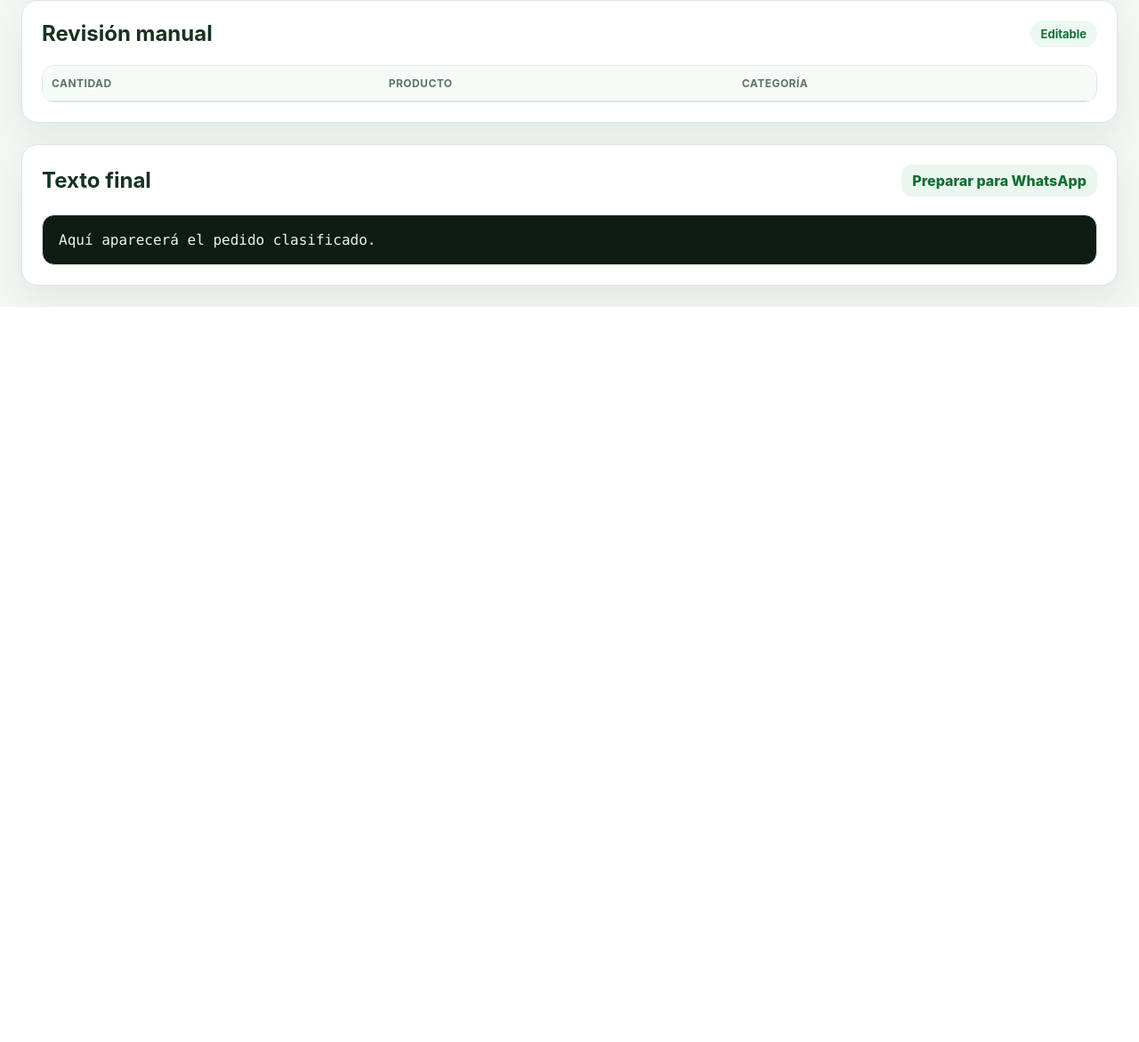
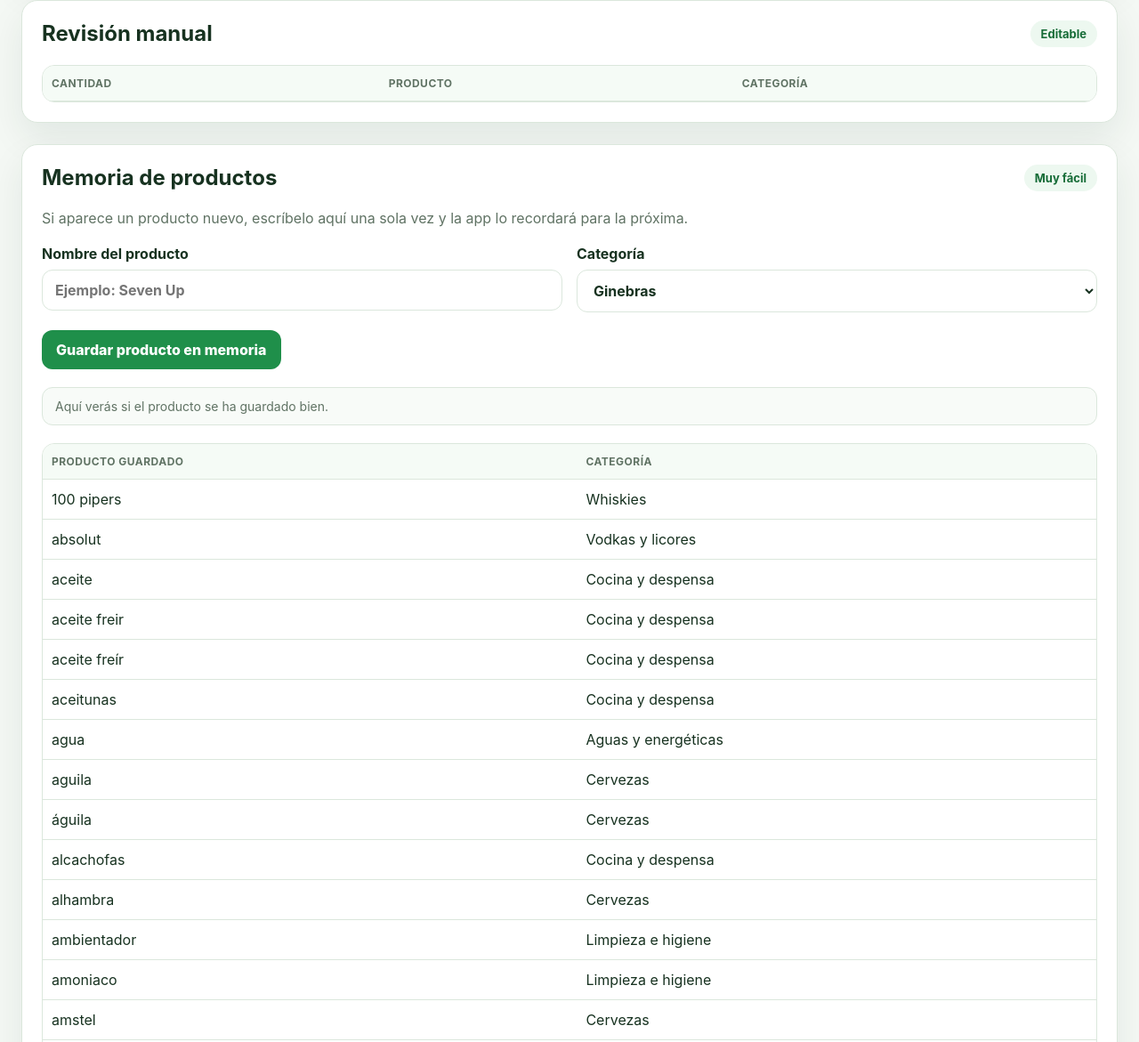
Before and after one commit to juraviza/compositor-express, a website: page clasificador-pedidos-app/index.html in a window 1280 px wide. Shown: the part 1287-2458 px from the top of the page at 89% size. Before the commit the page ends 1632 px from the top, so only its background shows below. Drawn offline with Linux system fonts and the light colour scheme.

Commit message:
Añadir memoria editable simple a CANI-APP

```diff
--- a/clasificador-pedidos-app/app.js
+++ b/clasificador-pedidos-app/app.js
@@ -2,7 +2,7 @@ const CATEGORY_OPTIONS = [
   'Ginebras', 'Rones', 'Whiskies', 'Vodkas y licores', 'Refrescos', 'Cervezas', 'Aguas y energéticas', 'Vinos y vermut', 'Cocina y despensa', 'Limpieza e higiene', 'Otros'
 ];
 
-const PRODUCT_MEMORY = {
+const DEFAULT_PRODUCT_MEMORY = {
   'beefeater': 'Ginebras',
   'larios': 'Ginebras',
   'larios 12': 'Ginebras',
@@ -183,6 +183,9 @@ const KEYWORDS = [
   { category: 'Limpieza e higiene', terms: ['lejia', 'lejía', 'amoniaco', 'friegasuelos', 'detergente', 'lavavajillas', 'fairy', 'mistol', 'desengrasante', 'limpiacristales', 'papel higienico', 'papel higiénico', 'papel cocina', 'servilleta', 'bayeta', 'estropajo', 'guante', 'gel de manos', 'jabon de manos', 'jabón de manos', 'gel hidroalcoholico', 'gel hidroalcohólico', 'ambientador', 'secamanos'] },
 ];
 
+const PRODUCT_MEMORY_STORAGE_KEY = 'caniapp-product-memory-v1';
+const PRODUCT_MEMORY = loadProductMemory();
+
 const state = {
   items: [],
   issues: [],
@@ -210,9 +213,15 @@ const els = {
   linesBadge: document.getElementById('linesBadge'),
   categoriesBadge: document.getElementById('categoriesBadge'),
   productsBadge: document.getElementById('productsBadge'),
+  memoryProductInput: document.getElementById('memoryProductInput'),
+  memoryCategoryInput: document.getElementById('memoryCategoryInput'),
+  saveMemoryBtn: document.getElementById('saveMemoryBtn'),
+  memoryStatus: document.getElementById('memoryStatus'),
+  memoryTableBody: document.getElementById('memoryTableBody'),
 };
 
 bindEvents();
+setupMemoryEditor();
 classify();
 
 function bindEvents() {
@@ -223,6 +232,7 @@ function bindEvents() {
   els.txtFileInput.addEventListener('change', importTxtFile);
   els.imageInput.addEventListener('change', handleImageSelected);
   els.ocrBtn.addEventListener('click', runOCRFromSelectedImage);
+  els.saveMemoryBtn.addEventListener('click', saveMemoryProduct);
 }
 
 function importTxtFile(event) {
@@ -338,6 +348,7 @@ function renderAll() {
   renderTable();
   renderOutput();
   renderStats();
+  renderMemoryTable();
 }
 
 function renderIssues() {
@@ -481,6 +492,50 @@ function copyOutput() {
   navigator.clipboard.writeText(state.lastOutput);
 }
 
+function setupMemoryEditor() {
+  els.memoryCategoryInput.innerHTML = CATEGORY_OPTIONS
+    .filter((option) => option !== 'Otros')
+    .map((option) => `<option value="${escapeAttr(option)}">${escapeHtml(option)}</option>`)
+    .join('');
+  renderMemoryTable();
+}
+
+function saveMemoryProduct() {
+  const product = normalizeProduct(els.memoryProductInput.value).toLowerCase();
+  const category = els.memoryCategoryInput.value;
+
+  if (!product) {
+    els.memoryStatus.textContent = 'Escribe primero el nombre del producto.';
+    return;
+  }
+
+  PRODUCT_MEMORY[product] = category;
+  localStorage.setItem(PRODUCT_MEMORY_STORAGE_KEY, JSON.stringify(PRODUCT_MEMORY));
+  els.memoryProductInput.value = '';
+  els.memoryStatus.textContent = `Guardado: ${product} → ${category}`;
+  renderMemoryTable();
+  classify();
+}
+
+function renderMemoryTable() {
+  const entries = Object.entries(PRODUCT_MEMORY).sort((a, b) => a[0].localeCompare(b[0], 'es'));
+  els.memoryTableBody.innerHTML = entries.map(([product, category]) => `
+    <tr>
+      <td>${escapeHtml(product)}</td>
+      <td>${escapeHtml(category)}</td>
+    </tr>
+  `).join('');
+}
+
+function loadProductMemory() {
+  try {
+    const saved = JSON.parse(localStorage.getItem(PRODUCT_MEMORY_STORAGE_KEY) || '{}');
+    return { ...DEFAULT_PRODUCT_MEMORY, ...saved };
+  } catch {
+    return { ...DEFAULT_PRODUCT_MEMORY };
+  }
+}
+
 function escapeHtml(str) {
   return String(str)
     .replace(/&/g, '&amp;')
--- a/clasificador-pedidos-app/index.html
+++ b/clasificador-pedidos-app/index.html
@@ -90,6 +90,39 @@
 
       <section class="panel stack gap-lg full-width">
         <div class="section-title-row">
+          <h2>Memoria de productos</h2>
+          <span class="badge">Muy fácil</span>
+        </div>
+        <p class="helper-text">Si aparece un producto nuevo, escríbelo aquí una sola vez y la app lo recordará para la próxima.</p>
+        <div class="memory-form-grid">
+          <label>
+            Nombre del producto
+            <input id="memoryProductInput" type="text" placeholder="Ejemplo: Seven Up" />
+          </label>
+          <label>
+            Categoría
+            <select id="memoryCategoryInput"></select>
+          </label>
+        </div>
+        <div class="actions-wrap">
+          <button id="saveMemoryBtn" class="btn btn-primary">Guardar producto en memoria</button>
+        </div>
+        <div id="memoryStatus" class="ocr-status">Aquí verás si el producto se ha guardado bien.</div>
+        <div class="table-wrap">
+          <table>
+            <thead>
+              <tr>
+                <th>Producto guardado</th>
+                <th>Categoría</th>
+              </tr>
+            </thead>
+            <tbody id="memoryTableBody"></tbody>
+          </table>
+        </div>
+      </section>
+
+      <section class="panel stack gap-lg full-width">
+        <div class="section-title-row">
           <h2>Texto final</h2>
           <button id="whatsBtn" class="btn btn-secondary btn-sm">Preparar para WhatsApp</button>
         </div>
--- a/clasificador-pedidos-app/styles.css
+++ b/clasificador-pedidos-app/styles.css
@@ -63,7 +63,10 @@ th,td { padding:12px 10px; text-align:left; border-bottom:1px solid var(--line);
 thead th { background:#f5fbf6; color:var(--muted); text-transform:uppercase; font-size:12px; letter-spacing:.04em; }
 .output-box { margin:0; border:1px solid var(--line); border-radius:14px; padding:18px; background:#0f1c13; color:#e6f7eb; font-family:var(--mono); white-space:pre-wrap; overflow:auto; }
 .badge { display:inline-flex; align-items:center; background:#edf8f0; color:var(--primary-dark); border-radius:999px; padding:7px 12px; font-size:13px; font-weight:700; }
+.helper-text { margin:0; color:var(--muted); }
+.memory-form-grid { display:grid; grid-template-columns:1fr 1fr; gap:16px; }
 @media (max-width: 980px) {
+  .memory-form-grid { grid-template-columns:1fr; }
   .layout, .stats-strip { grid-template-columns:1fr; }
   .hero { flex-direction:column; align-items:flex-start; }
   .hero-actions { width:100%; min-width:0; }
```
